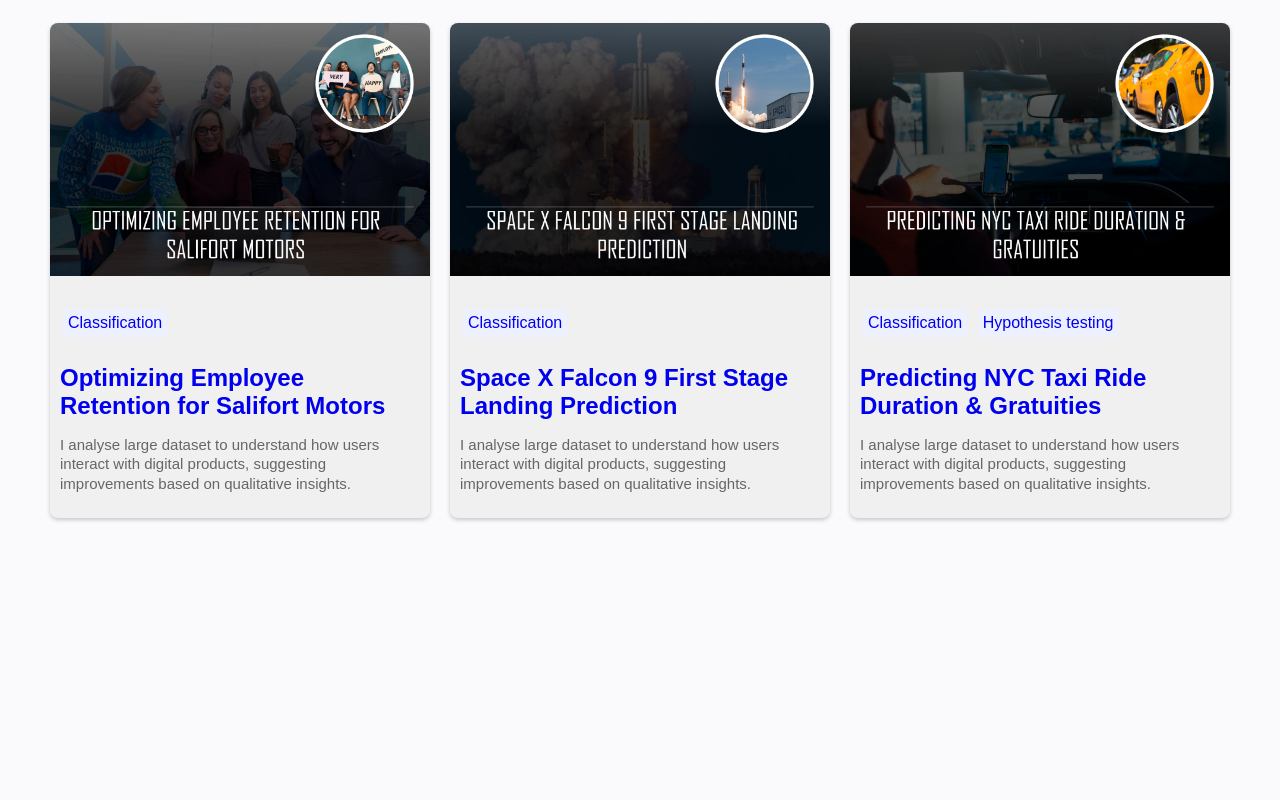
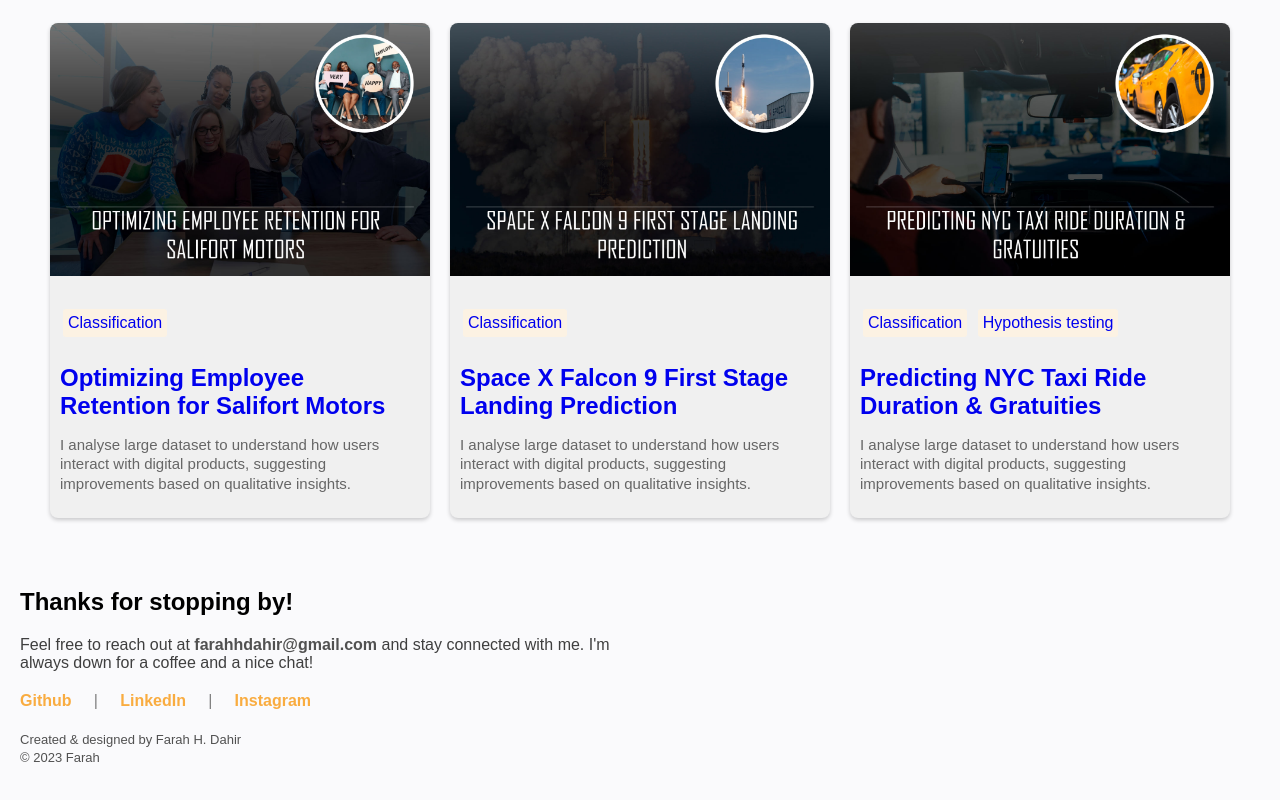
Before and after one commit to farahdahir/farahdahir.github.io, a plain HTML site: page index.html in a window 1280 px wide. Shown: the part 582-1382 px from the top of the page. Before the commit the page ends 1130 px from the top, so only its background shows below. Drawn offline with Linux system fonts and the light colour scheme.

Commit message:
final update

```diff
--- a/index.html
+++ b/index.html
@@ -31,7 +31,8 @@
       display: inline-block;
       margin: 3px;
       padding: 5px;
-      background-color: #edf0ff;
+      /* background-color: #edf0ff; */
+      background-color: #fcf2e3;
       border-radius: 3px;
     }
     .section {
@@ -66,6 +67,22 @@
     color: #666;
     font-size: 15px;
     line-height: 1.3;
+  }
+  .footerContainer {
+    padding: 20px;
+    margin-bottom: 80px;
+    width: 600px;
+  }
+  .end-paragraph{
+    font-size: 16px;
+  }
+  .socialmedia{
+    margin-top: 20px;
+    margin-bottom: 20px;
+  }
+  .socialmedia a{
+    text-decoration: none;
+    color: #f9ac40;
   }
   </style>
 </head>
@@ -133,5 +150,25 @@
       </a>
     </div>
   </main>
+  <div class="footerContainer">
+    <div class="copyright">
+      <h2>Thanks for stopping by!</h2>
+      <div class="end-paragraph">
+        <font color="#3f3f3f">Feel free to reach out at</font>
+        <a href="mailto:farahhdahir@gmail.com" style="text-decoration: none;"> <strong style=""><font style="" color="#515151">farahhdahir@gmail.com</font></strong></a>
+        <font color="#3f3f3f">and stay connected with me. I'm always down for a coffee and a nice chat!</font>
+      </div>
+      <div class="socialmedia">
+        <strong><a href="https://github.com/farahdahir" target="_blank">Github</a></strong>
+        <font color="#818181">&nbsp; &nbsp; |&nbsp; &nbsp;&nbsp;</font>
+        <strong><a href="https://www.linkedin.com/in/farah-h-dahir" target="_blank">LinkedIn</a></strong>
+        <font color="#818181">&nbsp; &nbsp; |&nbsp; &nbsp;&nbsp;</font>
+        <strong><a href="https://www.instagram.com/farahefow" target="_blank">Instagram</a></strong>
+      </div>
+      <div class="copyright" style="text-align:left;">
+        <font size="2"><font color="#515151">Created &amp; designed </font><font color="#515151">by Farah H. Dahir</font><br><font color="#515151">© 2023 Farah</font></font>
+      </div>
+    </div>
+  </div>
 </body>
 </html>
```
